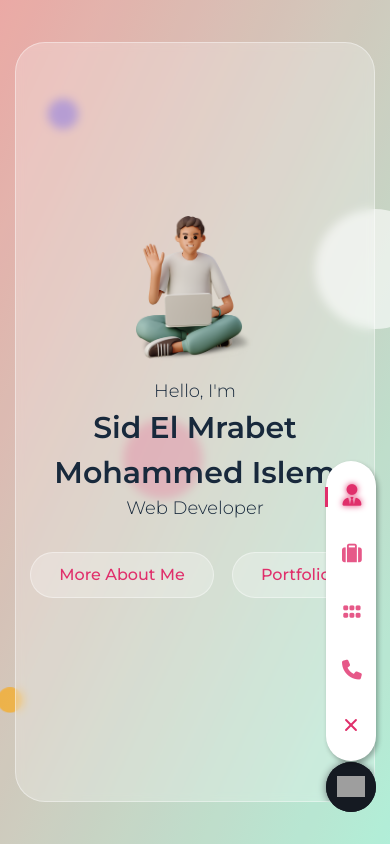
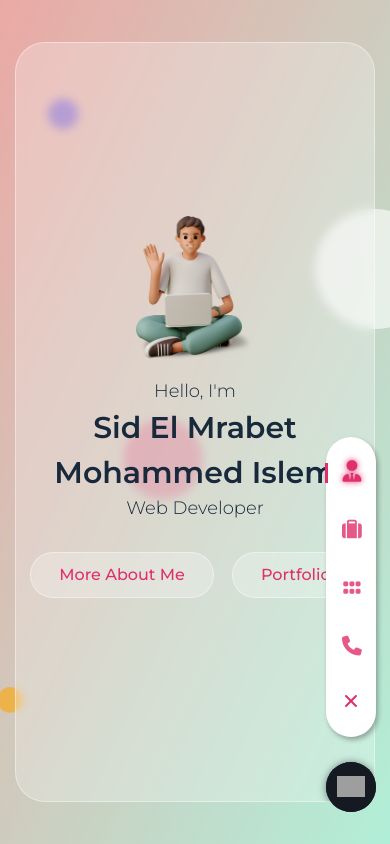
Before and after one commit to islemmohamed/islemmohamed.github.io, a plain HTML site: page index.html in a window 390 px wide. Both pictures are taken after a click on the element 357 px from the left and 733 px from the top of the page. Drawn offline with Linux system fonts and the light colour scheme; grey boxes are pictures that could not be loaded.

Commit message:
menu fix

```diff
--- a/css/style.css
+++ b/css/style.css
@@ -1030,5 +1030,12 @@ Contact Section
     .trigger,
     .overlay{
         left: 90%;
+
     }
+    .box-menu{
+    top: calc(88% - 7px);
 }
+.full-menu{
+    top: calc(81% - 7px);
+}
+}
```
